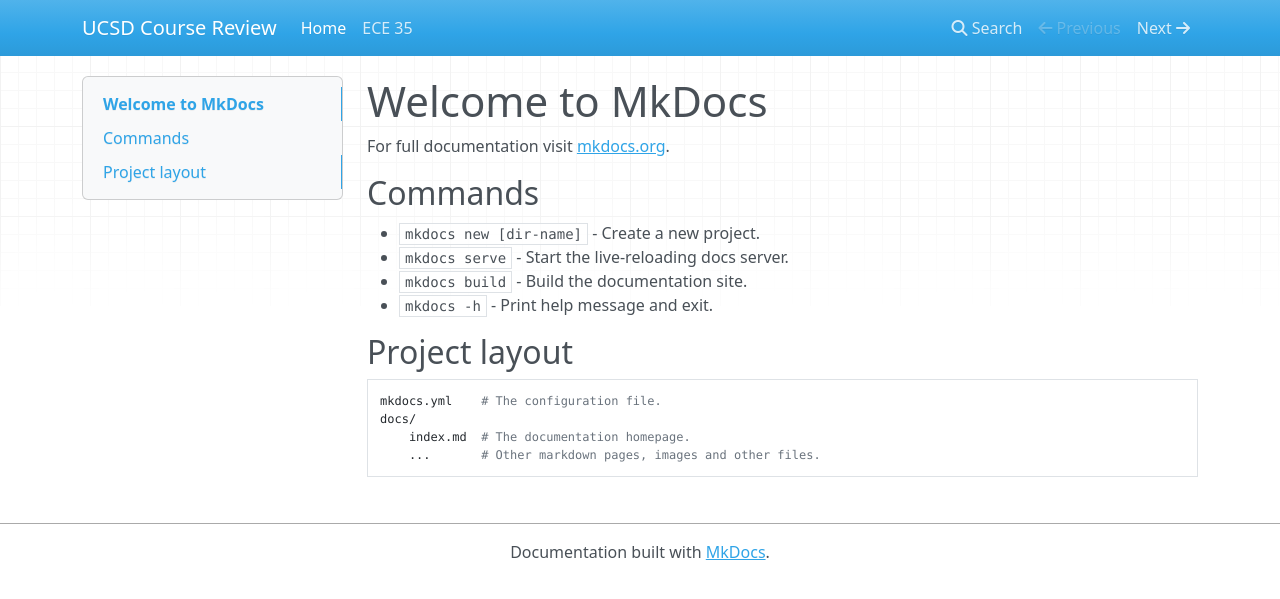
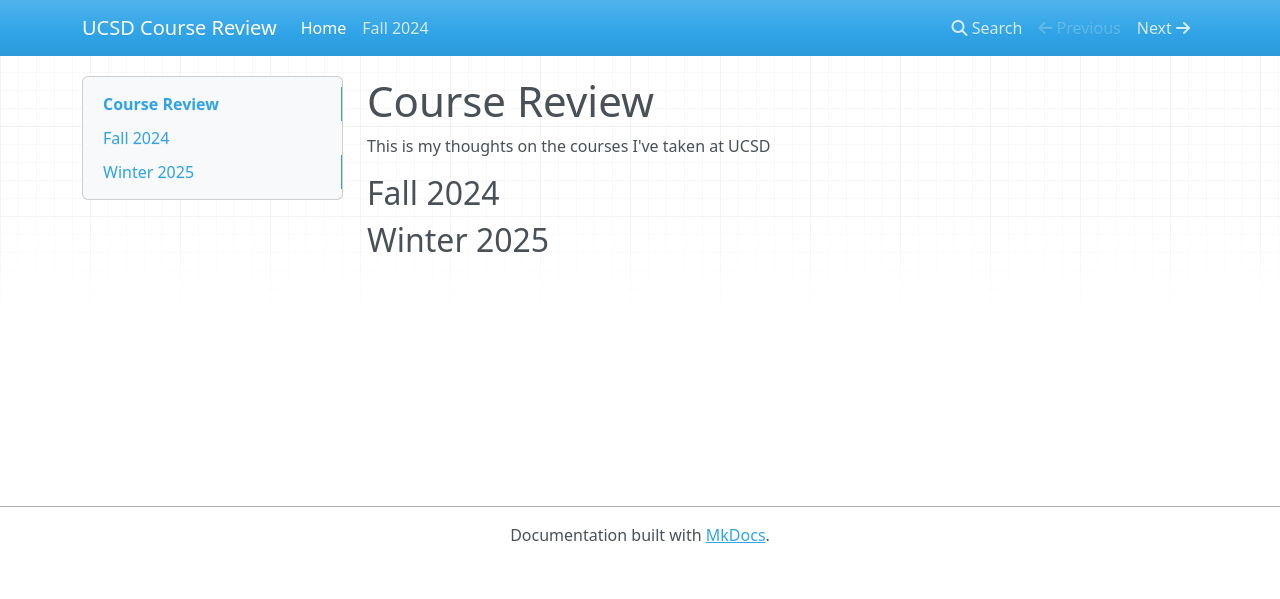
Before and after one commit to Serenity0204/UCSD-Course-Review, an MkDocs documentation site: the page built from docs/index.md, in a window 1280 px wide. Shown: the top 599 px of the page. Built offline with MkDocs 1.6.1, drawn with Linux system fonts in a browser that asks for light colours; nearby versions of some CDN libraries.

Commit message:
added some fall 2024 review

```diff
--- a/docs/index.md
+++ b/docs/index.md
@@ -1,17 +1,5 @@
-# Welcome to MkDocs
+# Course Review
+This is my thoughts on the courses I've taken at UCSD
+## Fall 2024
 
-For full documentation visit [mkdocs.org](https://www.mkdocs.org).
-
-## Commands
-
-* `mkdocs new [dir-name]` - Create a new project.
-* `mkdocs serve` - Start the live-reloading docs server.
-* `mkdocs build` - Build the documentation site.
-* `mkdocs -h` - Print help message and exit.
-
-## Project layout
-
-    mkdocs.yml    # The configuration file.
-    docs/
-        index.md  # The documentation homepage.
-        ...       # Other markdown pages, images and other files.
+## Winter 2025
--- a/mkdocs.yml
+++ b/mkdocs.yml
@@ -1,4 +1,4 @@
 site_name: UCSD Course Review
 nav:
   - Home: index.md
-  - ECE 35: ECE35.md
+  - Fall 2024: fall2024.md
```
Also changed, not shown: docs/ECE35.md (deleted, +0 -60 lines), docs/fall2024.md (added, +63 -0 lines).
